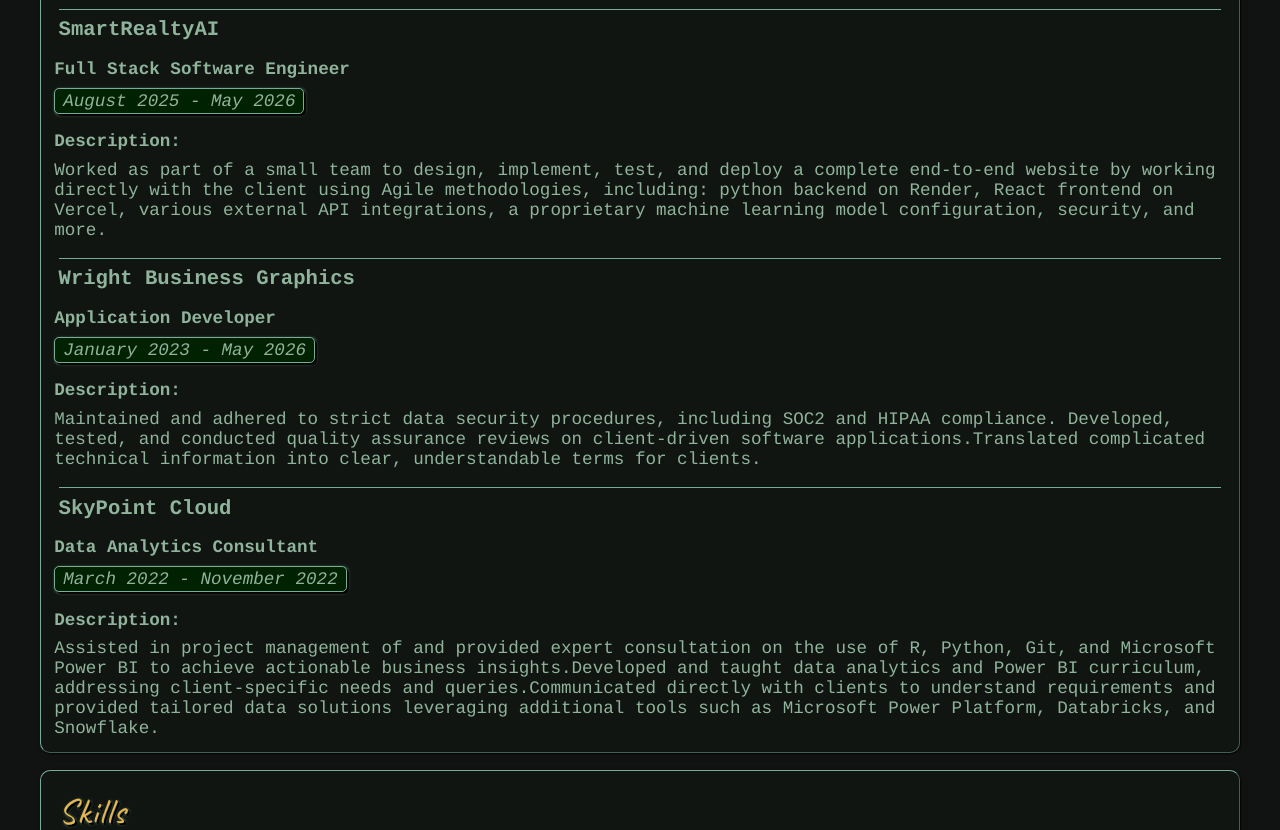
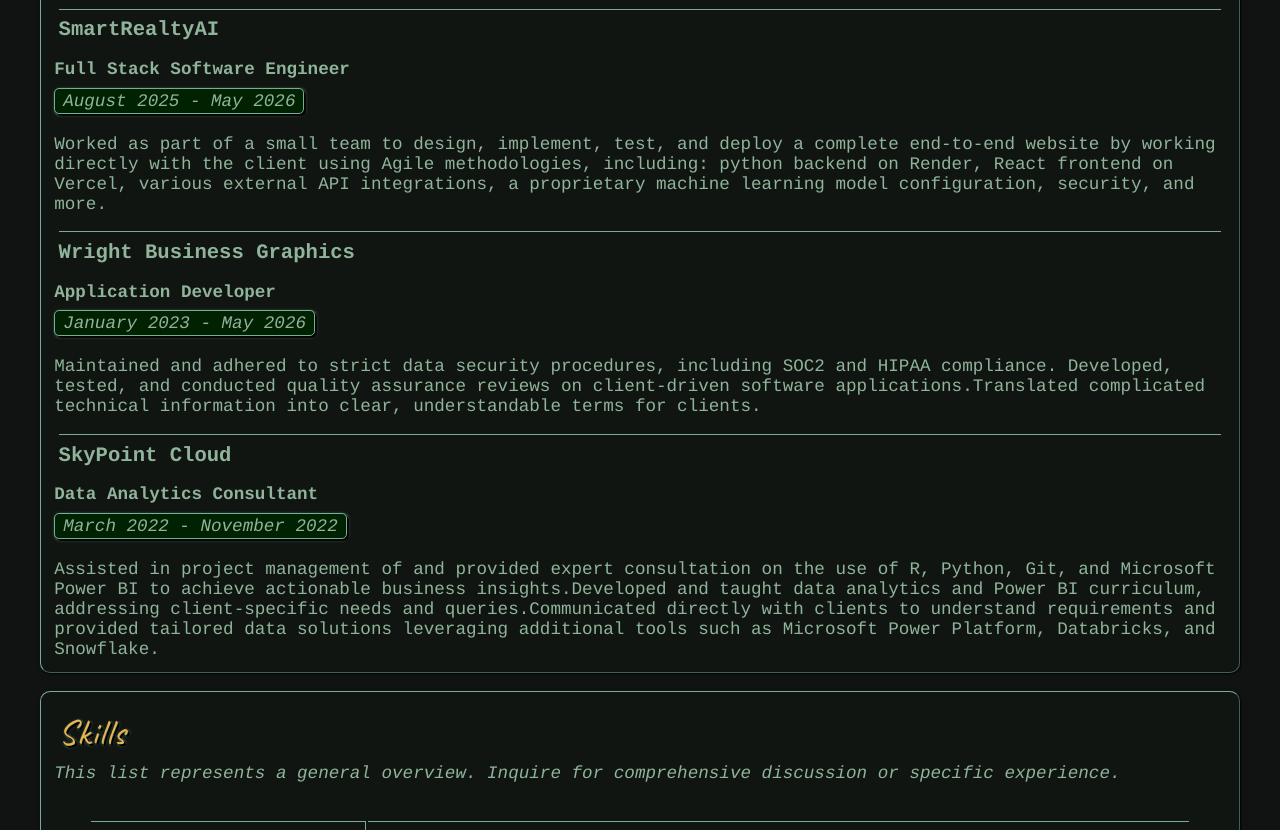
Before and after one commit to Nuwanee/TerraBawdenResume, a React (Vite) app: page / in a window 1280 px wide. Shown: the part 740-1570 px from the top of the page. Built offline with nearby package versions, Linux system fonts and the light colour scheme.

Commit message:
Remove the word Description from the resume

```diff
--- a/src/components/resume_contents.jsx
+++ b/src/components/resume_contents.jsx
@@ -21,19 +21,19 @@
                 <h3>SmartRealtyAI</h3>
                 <h4>Full Stack Software Engineer</h4>
                 <p className={"date-chip"}>August 2025 - May 2026</p>
-                <h4>Description:</h4>
+                <br/>
                 <p>Worked as part of a small team to design, implement, test, and deploy a complete end-to-end website by working directly with the client using Agile methodologies, including: python backend on Render, React frontend on Vercel, various external API integrations, a proprietary machine learning model configuration, security, and more.</p>
 
                 <h3>Wright Business Graphics</h3>
                 <h4>Application Developer</h4>
                 <p className={"date-chip"}>January 2023 - May 2026</p>
-                <h4>Description:</h4>
+                <br/>
                 Maintained and adhered to strict data security procedures, including SOC2 and HIPAA compliance. Developed, tested, and conducted quality assurance reviews on client-driven software applications.Translated complicated technical information into clear, understandable terms for clients.
 
                 <h3>SkyPoint Cloud</h3>
                 <h4>Data Analytics Consultant</h4>
                 <p className={"date-chip"}>March 2022 - November 2022</p>
-                <h4>Description:</h4>
+                <br/>
                 Assisted in project management of and provided expert consultation on the use of R, Python, Git, and Microsoft Power BI to achieve actionable business insights.Developed and taught data analytics and Power BI curriculum, addressing client-specific needs and queries.Communicated directly with clients to understand requirements and provided tailored data solutions leveraging additional tools such as Microsoft Power Platform, Databricks, and Snowflake.
             </div>
 
```
